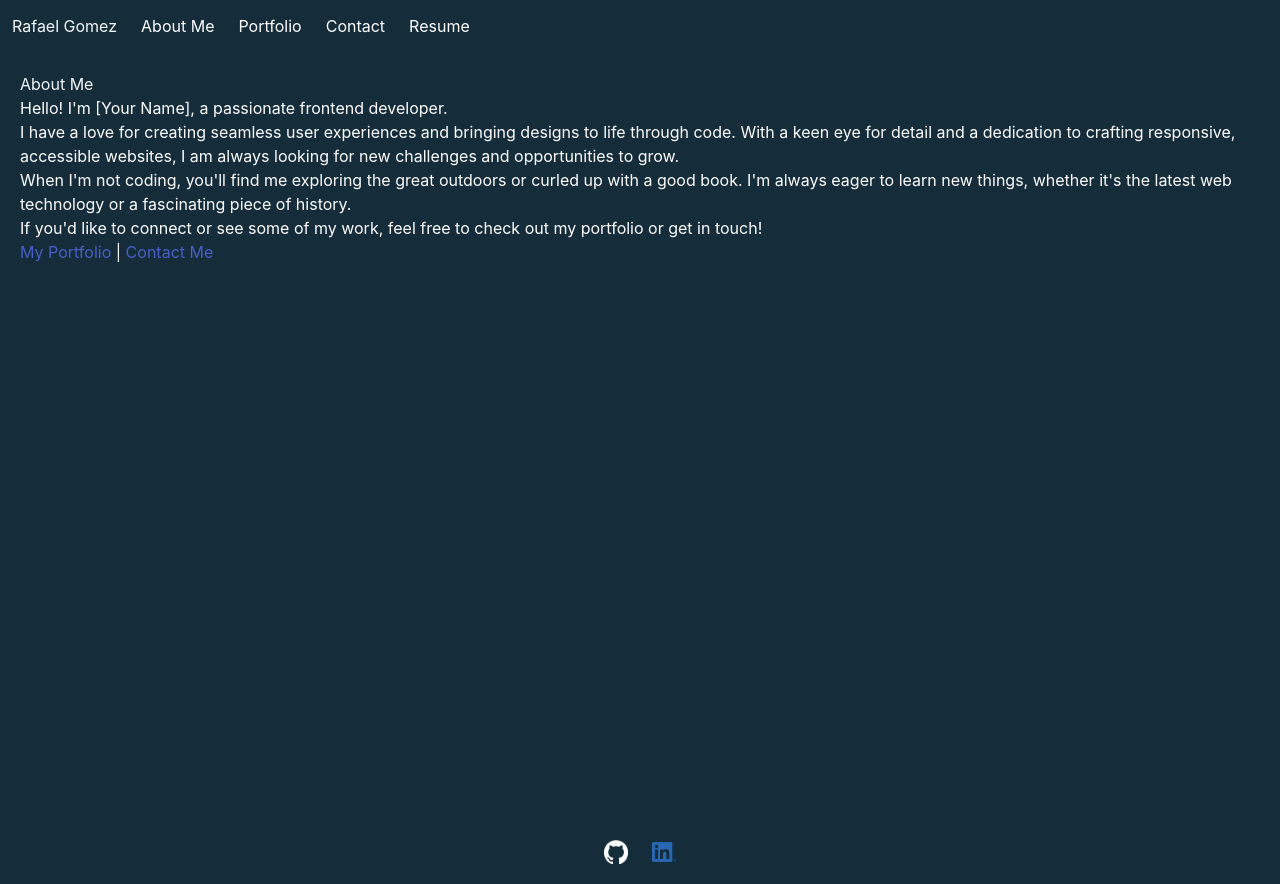
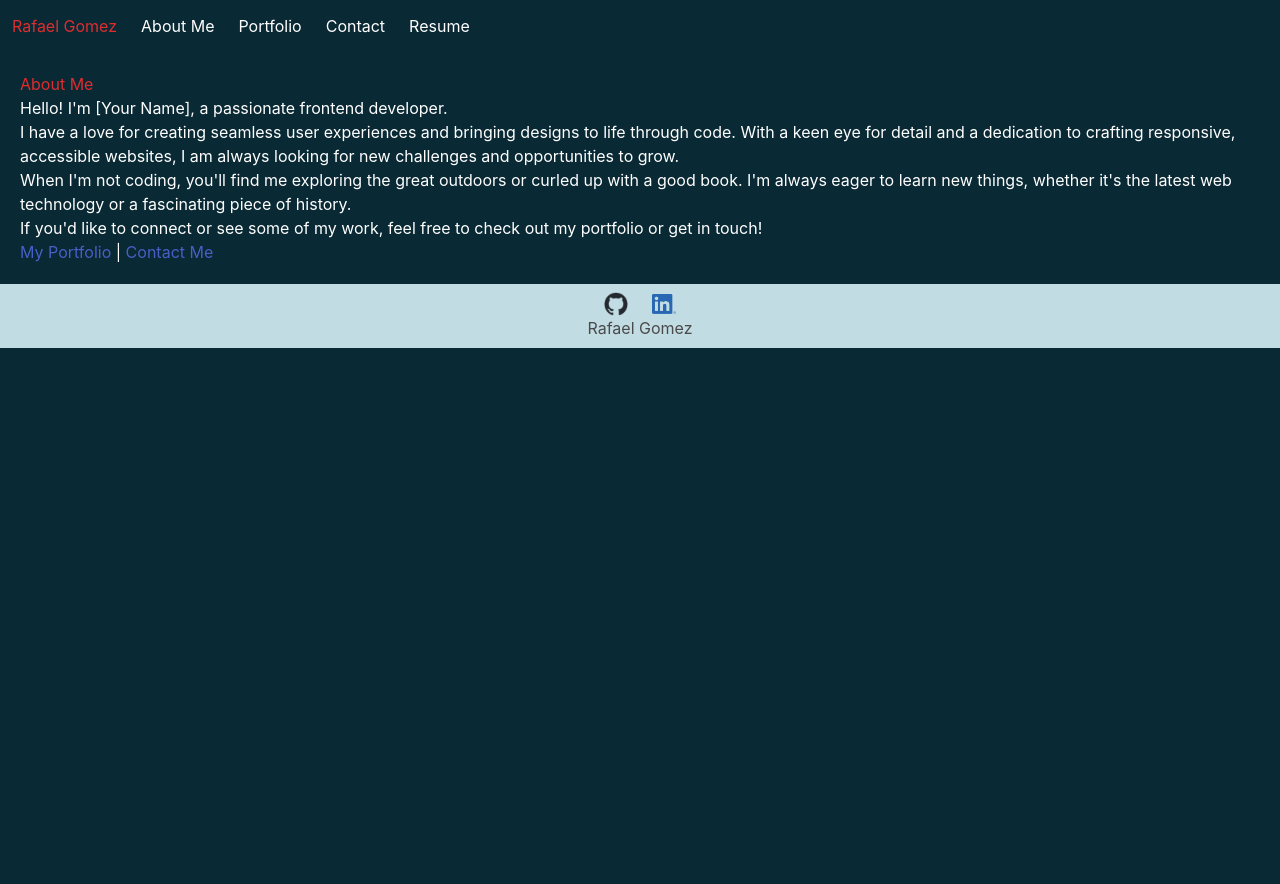
Before and after one commit to Fallen-Master/Portfolio, a React (Vite) app: page / in a window 1280 px wide. After the commit the page ends 800 px from the top, so only its background shows below. Built offline with nearby package versions, Linux system fonts and the light colour scheme.

Commit message:
CSS update

```diff
--- a/src/App.jsx
+++ b/src/App.jsx
@@ -2,6 +2,7 @@
 import { Outlet } from 'react-router-dom';
 import Header from './components/Header'
 import Footer from './components/Footer'
+import './index.css'
 
 
 function App() {
--- a/src/components/Footer.jsx
+++ b/src/components/Footer.jsx
@@ -1,5 +1,5 @@
-import githubWhiteMark from '../image/github-mark-white.png';
-// import githubMark from '../image/github-mark.png'
+// import githubWhiteMark from '../image/github-mark-white.png';
+import githubMark from '../image/github-mark.png'
 import linkedInLogo from '../image/LI-In-Bug.png';
 
 import './footer.css'
@@ -7,23 +7,21 @@ import './footer.css'
 function Footer() {
 
   return (
-    <div className="wrapper">
-      {/* Your page content goes here */}
-      {/* You can place your header, main content, etc., above the footer */}
-
-      <footer className="footer footerBottom" id='footer-color' role="contentinfo">
+    <div className="wrapper footer-color">
+      <footer className="" id='bottom-footer' role="contentinfo">
         <div className="content has-text-centered">
           <div className="icons is-flex is-justify-content-center">
+            {/* <a href="https://github.com/Fallen-Master" target="_blank" rel="noopener noreferrer" className='icon mx-3'>
+              <img src={githubWhiteMark} alt="Github" />
+            </a> */}
             <a href="https://github.com/Fallen-Master" target="_blank" rel="noopener noreferrer" className='icon mx-3'>
-              <img src={githubWhiteMark} alt="Github" />
+              <img src={githubMark} alt="Github" />
             </a>
-            {/* <a href="https://github.com/Fallen-Master" target="_blank" rel="noopener noreferrer" className='icon mx-3'>
-              <img src={githubMark} alt="Github" />
-            </a> */}
             <a href="https://www.linkedin.com/in/rafael-gomez-4a82317b/" target="_blank" rel="noopener noreferrer" className='icon mx-3'>
               <img src={linkedInLogo} alt="LinkedIn" />
             </a>
           </div>
+          <div> Rafael Gomez</div>
         </div>
       </footer>
     </div>
--- a/src/components/footer.css
+++ b/src/components/footer.css
@@ -1,22 +1,27 @@
-/* #footer-color{
-  background-color:#152c3b;;
+.footer-color{
+  background-color:#c2dce4;
+  padding-top: .5rem;
+  padding-bottom: .5rem;
+  position: relative ;
+  bottom: 0;
+  width: 100%;
+  height: auto;
+}
+
+.wrapper {
+  /* min-height: 75vh; */
+  min-height: 100%;
+  display: flex;
+  flex-direction: column;
+  margin-bottom: -50px
+}
+
+/* .footerBottom {
+  background-color: #152c3b;
+  padding: 20px;
+  margin-top: auto;
+  text-align: center;
 } */
 
-/* #bottom-footer{
-  position: fixed ;
-  bottom: 0;
-  width: 100%;
-  height: 2.5rem;
-} *//* Add these styles to your CSS */
-.wrapper {
-  min-height: 75vh;
-  display: flex;
-  flex-direction: column;
-}
-
-.footerBottom {
-  background-color: #152c3b;
-  padding: 20px; /* Adjust the padding as needed */
-  margin-top: auto; /* This will push the footer to the bottom */
-  text-align: center;
-}
+/* Adjust the padding as needed */
+/* This will push the footer to the bottom */
--- a/src/components/header.css
+++ b/src/components/header.css
@@ -1,11 +1,14 @@
 
 h1 {
-  color: #f4f9fa;
+  color: #de2d2f;
 }
 
 #nav-color{
-  background-color:#152c3b;;
+  background-color:#092934;
+  /* color:#006664; */
 }
 .textColor {
-  color: white;
+  color: #c2dce4;
 }
+
+/* https://huemint.com/website-1/#palette=092934-c2dce4-de2d2f */
--- a/src/index.css
+++ b/src/index.css
@@ -20,8 +20,8 @@
   color:#006664;
   color: #fffefc; */
 
-  background-color: #152c3b;
-  color: #f4f9fa;
+  background-color: #092934;
+  color: #c2dce4;
 }
 #page-container {
   position: relative;
@@ -31,3 +31,8 @@
 #content-wrap {
   padding-bottom: 2.5rem;    /* Footer height */
 }
+main{
+  height: 100%;
+}
+/*
+https://huemint.com/website-1/#palette=092934-c2dce4-de2d2f */
```
Also changed, not shown: src/components/project.css (added, +25 -0 lines).
